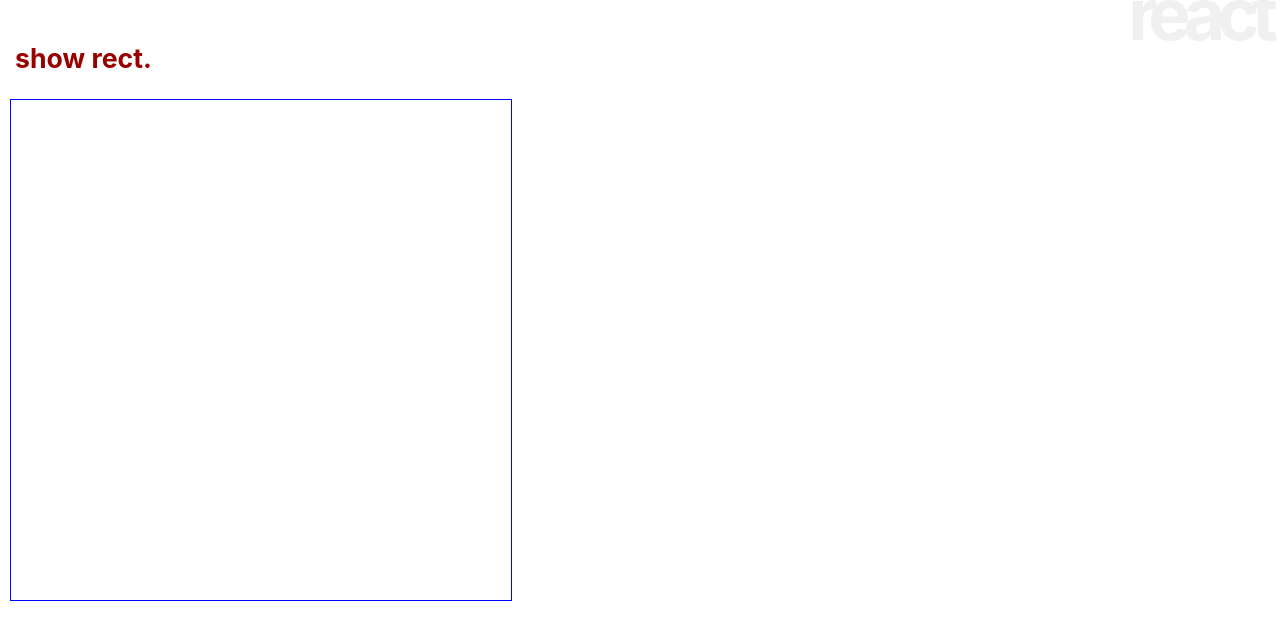
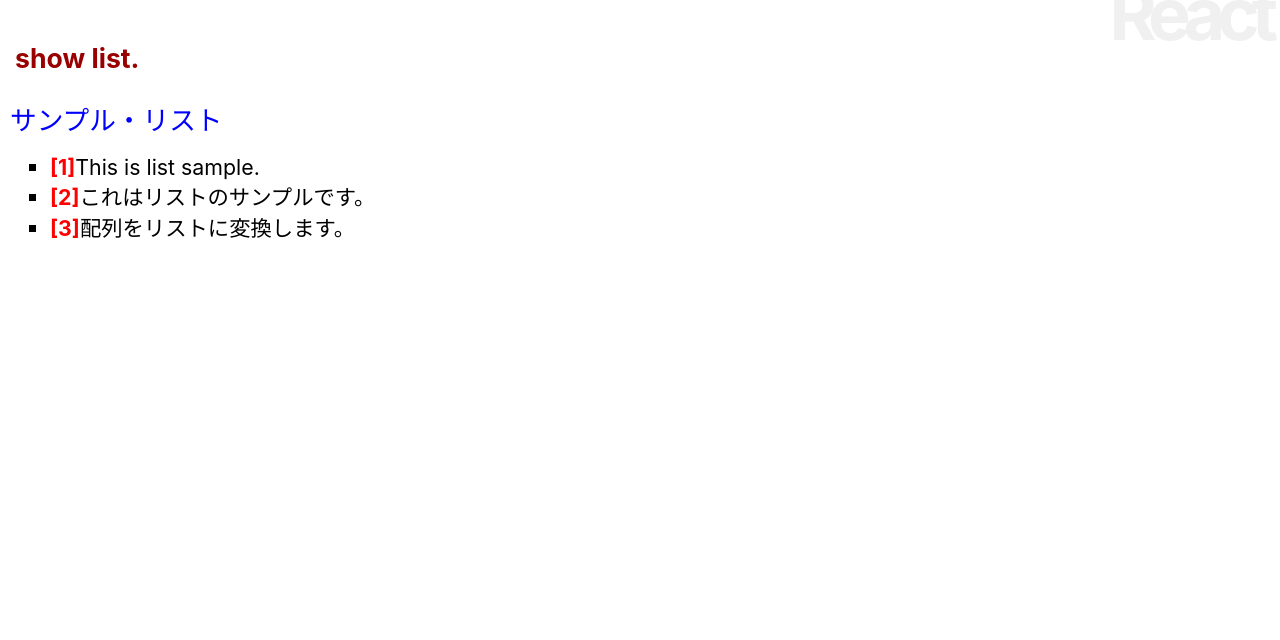
Before and after one commit to takalivian/react_app, a React (Create React App) app: page / in a window 1280 px wide. Shown: the top 640 px of the page. Built offline with nearby package versions, Linux system fonts and the light colour scheme.

Commit message:
リストコンポーネント

```diff
--- a/src/App.js
+++ b/src/App.js
@@ -4,7 +4,11 @@
 
 class App extends Component {
 
-  date =[];
+  date =[
+    "This is list sample.",
+    "これはリストのサンプルです。",
+    "配列をリストに変換します。"
+  ];
 
   msgStyle = {
     fontSize:"20pt",
@@ -13,51 +17,68 @@
     padding:"5px"
   }
 
-  area= {
-    width:"500px",
-    height:"500px",
-    border: "1px solid blue"
-  }
-
   constructor(props){
     super(props);
     this.state={
       list:this.date
     };
-    this.doAction = this.doAction.bind(this);
   }
 
-  doAction(e){
-    let x = e.pageX;
-    let y = e.pageY;
-    this.date.push({x:x, y:y});
-    this.setState({
-      list:this.date
-    }) ;
+  render(){
+    return <div>
+      <h1>React</h1>
+      <h2 style ={this.msgStyle}>show list.</h2>
+      <List title= "サンプル・リスト" date={this.date} />
+    </div>;
+  }
+}
+
+class List extends Component {
+  number = 1;
+
+  title = {
+    fontSize:"20pt",
+    fontWight:"bold",
+    color:"blue"
   }
 
-  draw(d){
-    let s = {
-      position:"absolute",
-      left:(d.x - 25) + "px",
-      top:(d.y - 25) + "px",
-      width:"50px",
-      height:"50px",
-      backgroundColor:"#66f3"
-    };
-    return <div style={s} ></div>;
+  render(){
+    let date = this.props.date;
+      return (
+        <div>
+          <p style={this.title}>{this.props.title}</p>
+            <ul>
+              {date.map((item)=>
+                <Item number={this.number++} value={item}
+                  key={this.number} />
+              )}
+            </ul>
+        </div>
+      )
+  }
+}
+
+class Item extends Component {
+  li = {
+    listStyleType:"square",
+    fontSize:"16pt",
+    color:"#06",
+    margin:"0",
+    padding: "0"
+  }
+  num = {
+    fontWeight:"bold",
+    color:"red"
   }
 
-  render (){
-    return <div>
-      <h1>react</h1>
-      <h2 style={this.msgStyle}>show rect.</h2>
-      <div style={this.area} onClick={this.doAction}>
-        {this.date.map((value)=>this.draw(value))}
-      </div>
-    </div>;
+  render(){
+    return (
+      <li style={this.li}>
+        <span style={this.num}>[{this.props.number}]</span>
+        {this.props.value}
+      </li>
+    )
   }
-
 }
 
 export default App;
```
